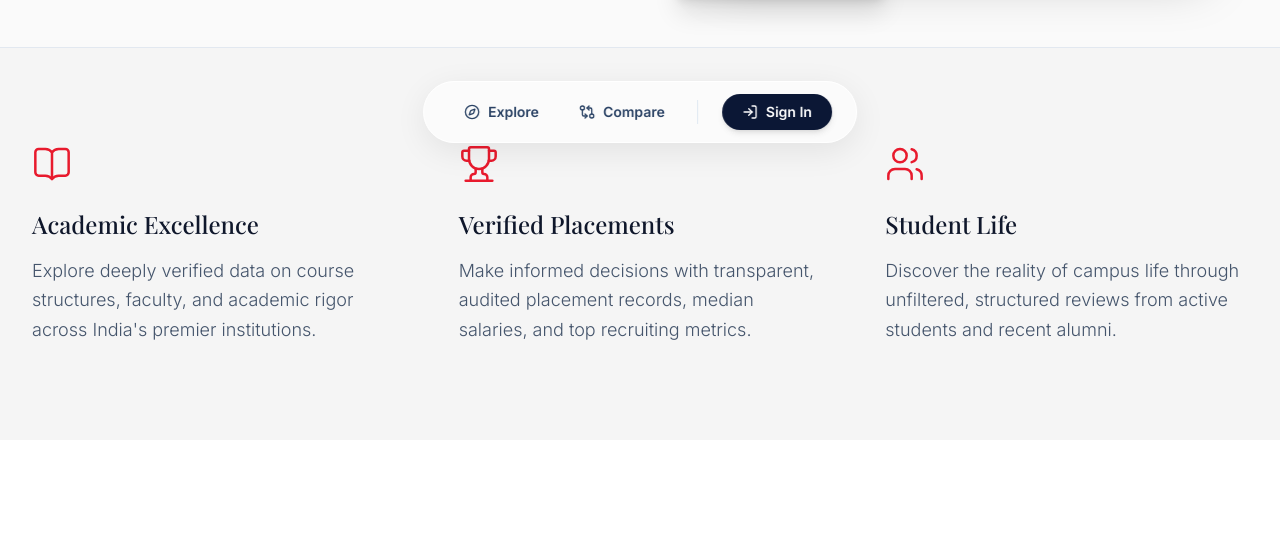
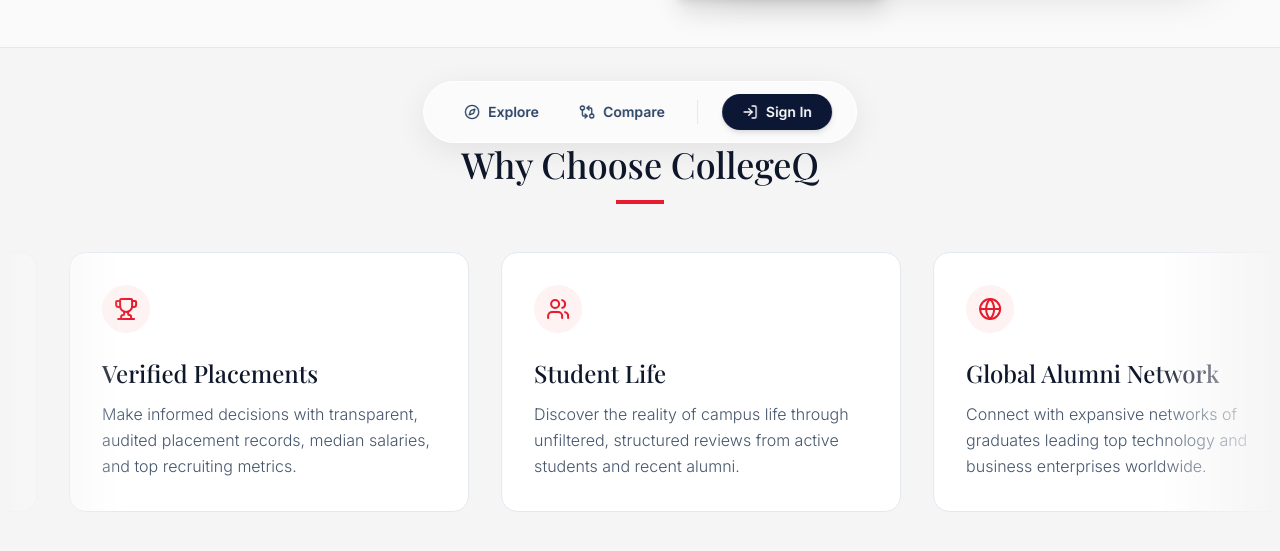
Before and after one commit to Rishabh-0707/college-discovery, a Next.js app: page / in a window 1280 px wide. Shown: the part 625-1176 px from the top of the page. Before the commit the page ends 1065 px from the top, so only its background shows below. Built offline with nearby package versions, Linux system fonts and the light colour scheme; no server answers; a web font is replaced by a local one.

Commit message:
feat: auto-scrolling dynamic marquee for features

```diff
--- a/src/app/globals.css
+++ b/src/app/globals.css
@@ -77,6 +77,19 @@
     transform: scaleX(0);
     transform-origin: right;
   }
+
+  @keyframes marquee {
+    0% { transform: translateX(0%); }
+    100% { transform: translateX(-50%); }
+  }
+
+  .animate-marquee {
+    animation: marquee 40s linear infinite;
+  }
+
+  .animate-marquee:hover {
+    animation-play-state: paused;
+  }
 }
 
 /* Custom Scrollbar */
--- a/src/app/page.tsx
+++ b/src/app/page.tsx
@@ -1,5 +1,14 @@
 import Link from 'next/link';
-import { ArrowRight, BookOpen, Trophy, Users } from 'lucide-react';
+import { ArrowRight, BookOpen, Trophy, Users, Globe, Briefcase, Sparkles } from 'lucide-react';
+
+const features = [
+  { icon: BookOpen, title: "Academic Excellence", desc: "Explore deeply verified data on course structures, faculty, and academic rigor across India's premier institutions." },
+  { icon: Trophy, title: "Verified Placements", desc: "Make informed decisions with transparent, audited placement records, median salaries, and top recruiting metrics." },
+  { icon: Users, title: "Student Life", desc: "Discover the reality of campus life through unfiltered, structured reviews from active students and recent alumni." },
+  { icon: Globe, title: "Global Alumni Network", desc: "Connect with expansive networks of graduates leading top technology and business enterprises worldwide." },
+  { icon: Briefcase, title: "Industry Integration", desc: "Experience real-world partnerships bridging the gap between theoretical learning and practical application." },
+  { icon: Sparkles, title: "Holistic Development", desc: "Evaluate extracurricular opportunities, tech clubs, and startup incubation centers available on campus." }
+];
 
 export default function Home() {
   return (
@@ -63,38 +72,37 @@
         </div>
       </section>
 
-      {/* Gray Band Section */}
-      <section className="bg-[#F5F5F5] py-24 border-t border-slate-200">
-        <div className="mx-auto max-w-7xl px-6 lg:px-8">
-          <div className="grid grid-cols-1 md:grid-cols-3 gap-16">
+      {/* Auto-scrolling Marquee Features Section */}
+      <section className="bg-[#F5F5F5] py-24 border-t border-slate-200 overflow-hidden">
+        <div className="mb-12 px-6 lg:px-8 text-center">
+          <h2 className="font-serif text-3xl md:text-4xl font-medium text-slate-900">Why Choose CollegeQ</h2>
+          <div className="h-1 w-12 bg-[#E81A2D] mx-auto mt-4"></div>
+        </div>
 
-            <div className="flex flex-col">
-              <BookOpen className="h-10 w-10 text-[#E81A2D] mb-6 stroke-[1.5]" />
-              <h3 className="font-serif text-2xl font-medium text-slate-900 mb-4">Academic Excellence</h3>
-              <p className="text-slate-600 leading-relaxed text-lg font-light">
-                Explore deeply verified data on course structures, faculty, and academic rigor across India's premier institutions.
-              </p>
-            </div>
-
-            <div className="flex flex-col">
-              <Trophy className="h-10 w-10 text-[#E81A2D] mb-6 stroke-[1.5]" />
-              <h3 className="font-serif text-2xl font-medium text-slate-900 mb-4">Verified Placements</h3>
-              <p className="text-slate-600 leading-relaxed text-lg font-light">
-                Make informed decisions with transparent, audited placement records, median salaries, and top recruiting metrics.
-              </p>
-            </div>
-
-            <div className="flex flex-col">
-              <Users className="h-10 w-10 text-[#E81A2D] mb-6 stroke-[1.5]" />
-              <h3 className="font-serif text-2xl font-medium text-slate-900 mb-4">Student Life</h3>
-              <p className="text-slate-600 leading-relaxed text-lg font-light">
-                Discover the reality of campus life through unfiltered, structured reviews from active students and recent alumni.
-              </p>
-            </div>
-
+        {/* Marquee Wrapper */}
+        <div className="relative flex w-full flex-nowrap overflow-hidden [mask-image:_linear-gradient(to_right,transparent_0,_black_128px,_black_calc(100%-128px),transparent_100%)]">
+          <div className="flex w-max animate-marquee gap-8 pr-8">
+            {/* Map features twice to create the infinite scroll effect seamlessly */}
+            {[...features, ...features].map((feature, i) => {
+              const Icon = feature.icon;
+              return (
+                <div key={i} className="flex flex-col w-[350px] md:w-[400px] shrink-0 bg-white p-8 border border-slate-200 rounded-2xl hover:border-red-200 hover:shadow-xl transition-all duration-300">
+                  <div className="h-12 w-12 rounded-full bg-red-50 flex items-center justify-center mb-6">
+                    <Icon className="h-6 w-6 text-[#E81A2D] stroke-[2]" />
+                  </div>
+                  <h3 className="font-serif text-2xl font-medium text-slate-900 mb-3">{feature.title}</h3>
+                  <p className="text-slate-600 leading-relaxed font-light">
+                    {feature.desc}
+                  </p>
+                </div>
+              );
+            })}
           </div>
         </div>
       </section>
+
+      {/* Spacer for bottom dock */}
+      <div className="h-24 bg-[#F5F5F5]"></div>
     </div>
   );
 }
```
